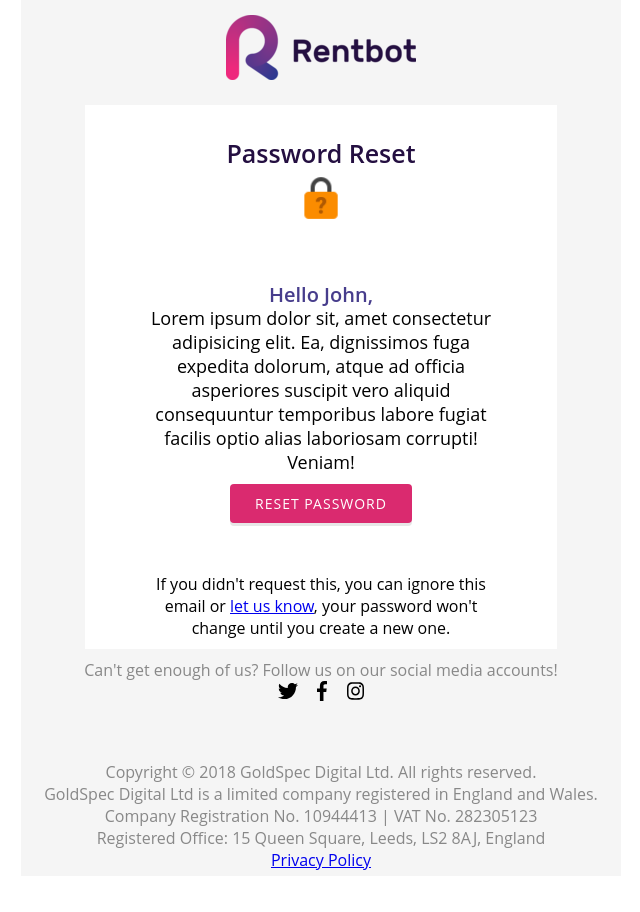
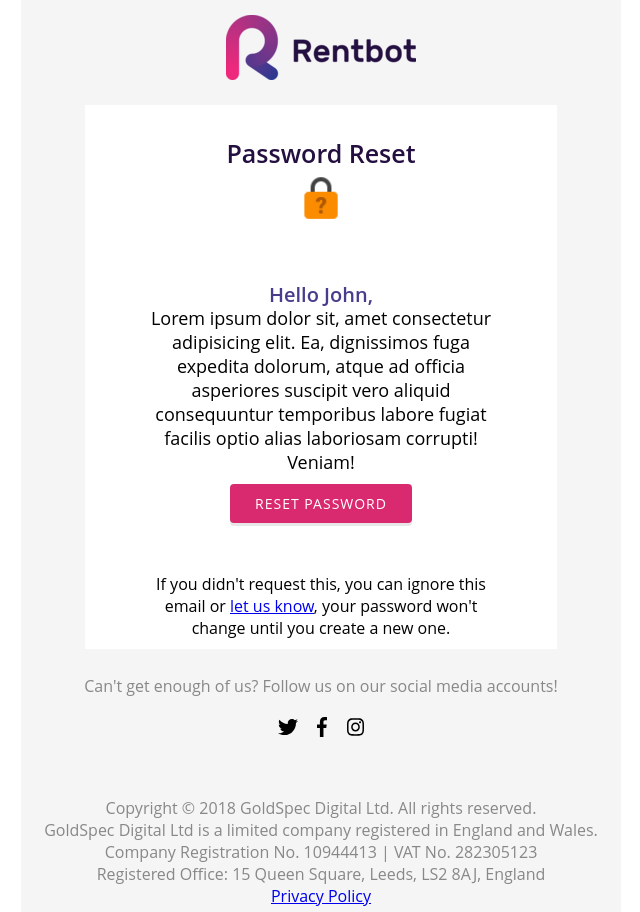
Before and after one commit to naomi-sharif/rentbot-email, a plain HTML site: page index.html in a window 1280 px wide. Shown: the whole page, without its empty margins (319-959 px from the left). Before the commit the page ends 876 px from the top, so only its background shows below. Drawn offline with Linux system fonts and the light colour scheme.

```diff
--- a/index.html
+++ b/index.html
@@ -150,7 +150,7 @@
 
                             <tr>
                                 <td class="footer-social-media" align="center" valign="top">
-                                    <p style="margin:0;" class="social-media">Can't get enough of us? Follow us on our social media accounts!</p>
+                                    <p style="margin-bottom: 20px;" class="social-media">Can't get enough of us? Follow us on our social media accounts!</p>
                                     <img class="twiiter" src="img/twitter-brands.svg" alt="" height="20px">
                                     <img class="facebook" src="img/facebook-f-brands.svg" alt="" height="20px">
                                     <img class="instagram" src="img/instagram-brands.svg" alt="" height="20px">
```
